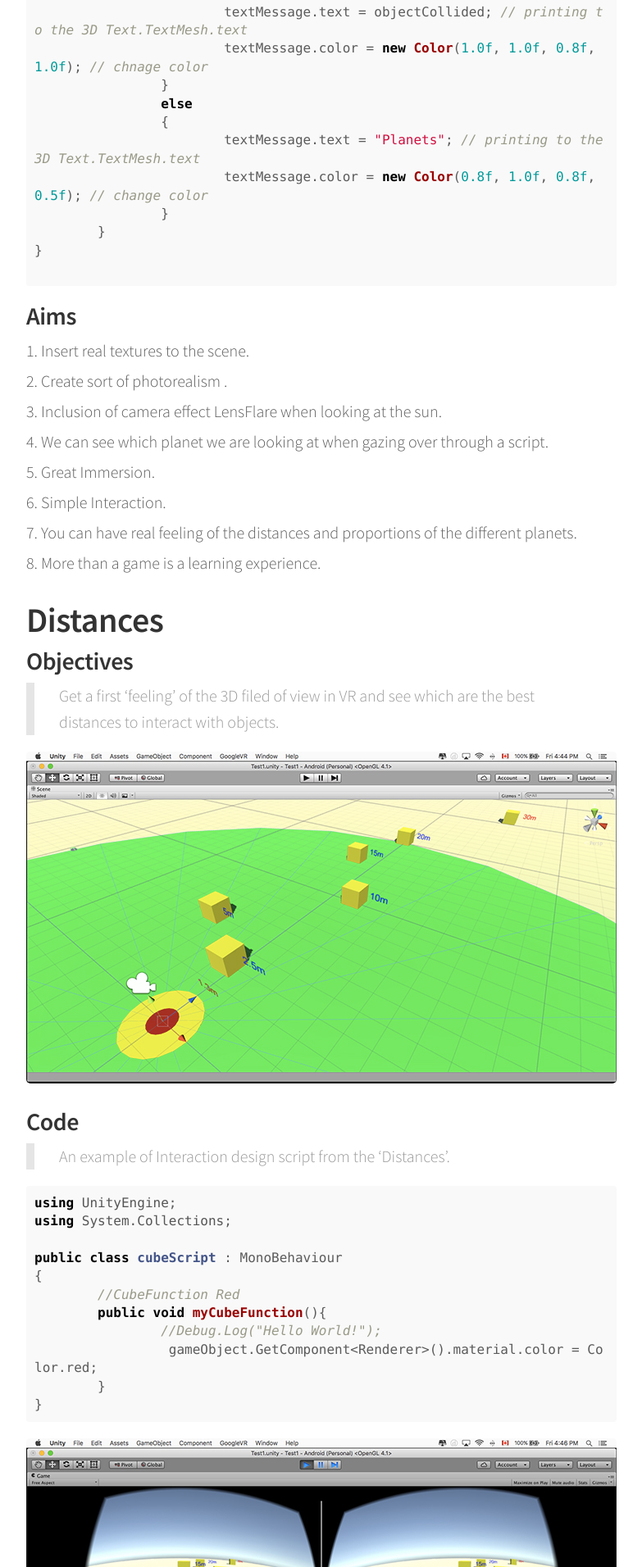
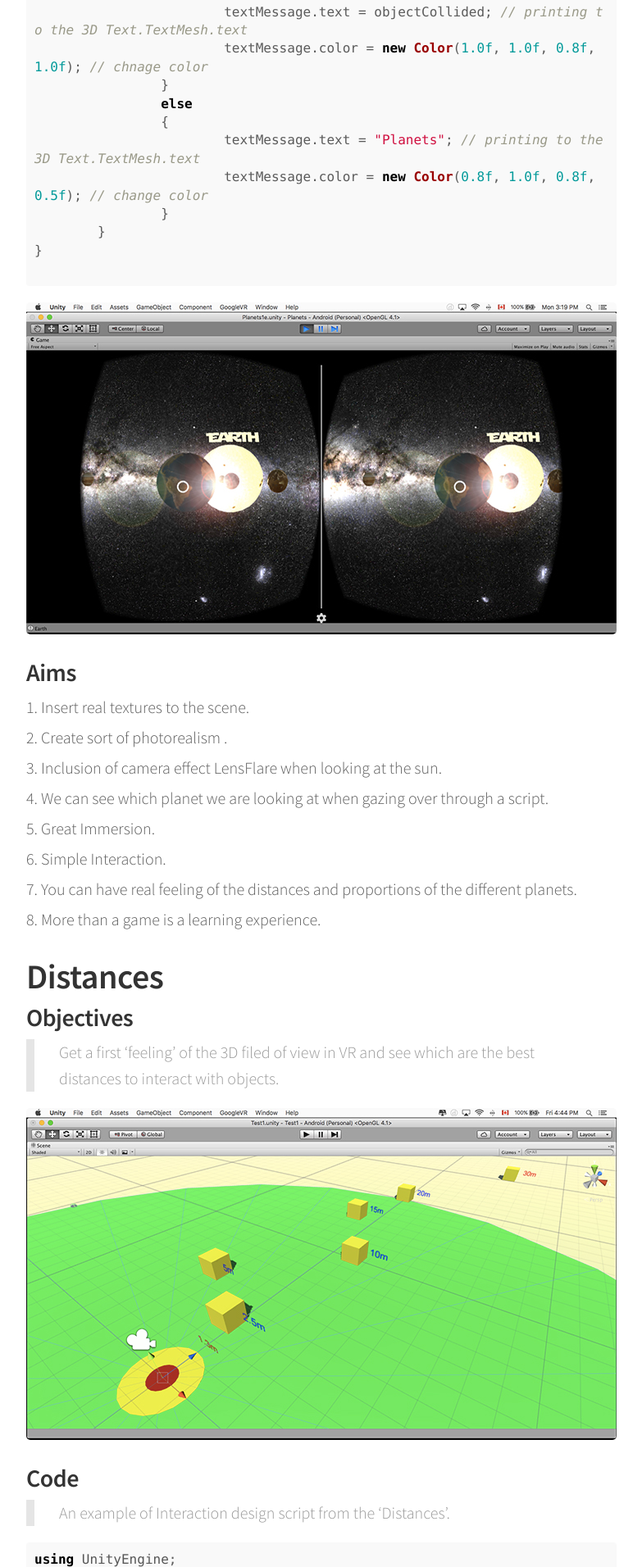
Before and after one commit to bernatferragut/FutureWeb-blog, a Jekyll site: the page built from vr.md, in a window 1280 px wide. Shown: the part 4488-6400 px from the top of the page at 82% size, without its empty margins (248-1031 px from the left). Built offline with Jekyll 4.4.1, drawn with Linux system fonts in a browser that asks for light colours; nearby versions of some CDN libraries.

Commit message:
Update vr.md
P2b.jpeg added

````diff
--- a/vr.md
+++ b/vr.md
@@ -133,6 +133,8 @@ public class UniversalNameChanger : MonoBehaviour
 
 ```
 
+![IMAGE](/images/P2b.jpg)
+
 ### Aims
 
 1. Insert real textures to the scene.
````
